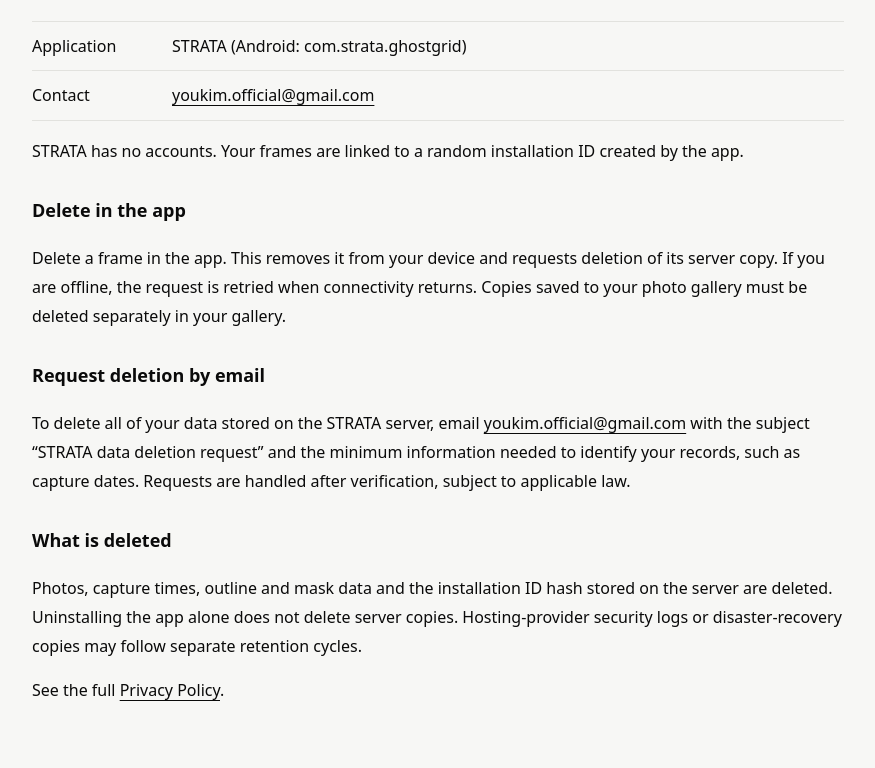
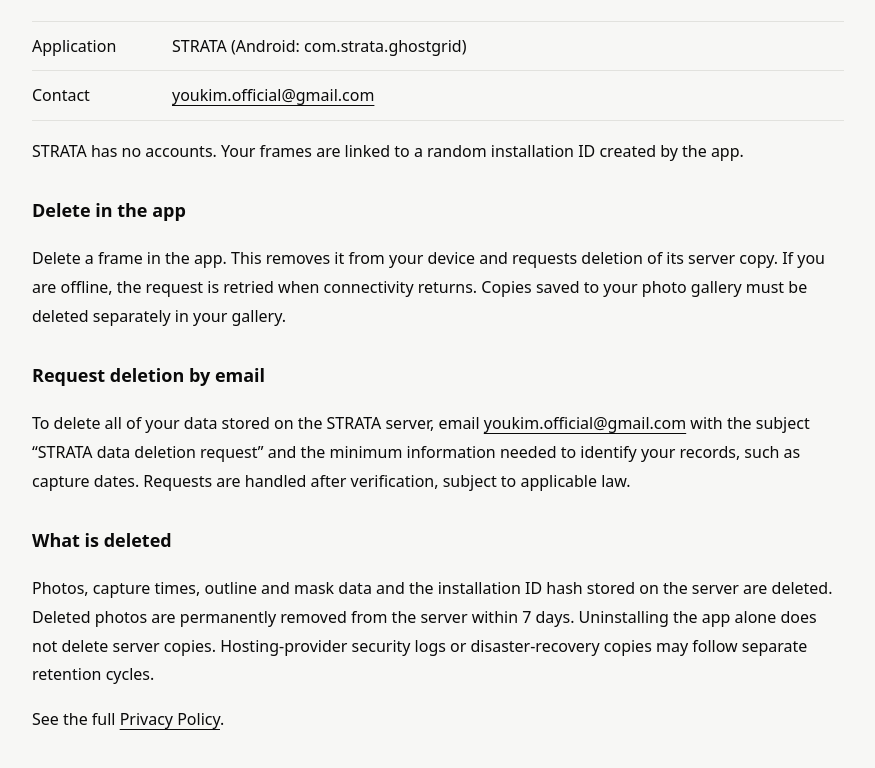
Before and after one commit to ordinarypeople1/strata-privacy, a plain HTML site: page delete.html in a window 1280 px wide. Shown: the part 218-986 px from the top of the page, without its empty margins (202-1077 px from the left). Drawn offline with Linux system fonts and the light colour scheme.

Commit message:
Note 7-day server deletion window
Co-Authored-By: Claude Opus 5.5 <noreply@anthropic.com>
Claude-Session: https://claude.ai/code/session_01CUEneAqn3otd2UQpVgXjwj

```diff
--- a/delete.html
+++ b/delete.html
@@ -36,7 +36,7 @@
     <h3>Request deletion by email</h3>
     <p>To delete all of your data stored on the STRATA server, email <a href="mailto:youkim.official@gmail.com?subject=STRATA%20data%20deletion%20request">youkim.official@gmail.com</a> with the subject “STRATA data deletion request” and the minimum information needed to identify your records, such as capture dates. Requests are handled after verification, subject to applicable law.</p>
     <h3>What is deleted</h3>
-    <p>Photos, capture times, outline and mask data and the installation ID hash stored on the server are deleted. Uninstalling the app alone does not delete server copies. Hosting-provider security logs or disaster-recovery copies may follow separate retention cycles.</p>
+    <p>Photos, capture times, outline and mask data and the installation ID hash stored on the server are deleted. Deleted photos are permanently removed from the server within 7 days. Uninstalling the app alone does not delete server copies. Hosting-provider security logs or disaster-recovery copies may follow separate retention cycles.</p>
     <p>See the full <a href="./">Privacy Policy</a>.</p>
   </section>
 </main>
```
Also changed, not shown: index.html (+1 -1 lines).
